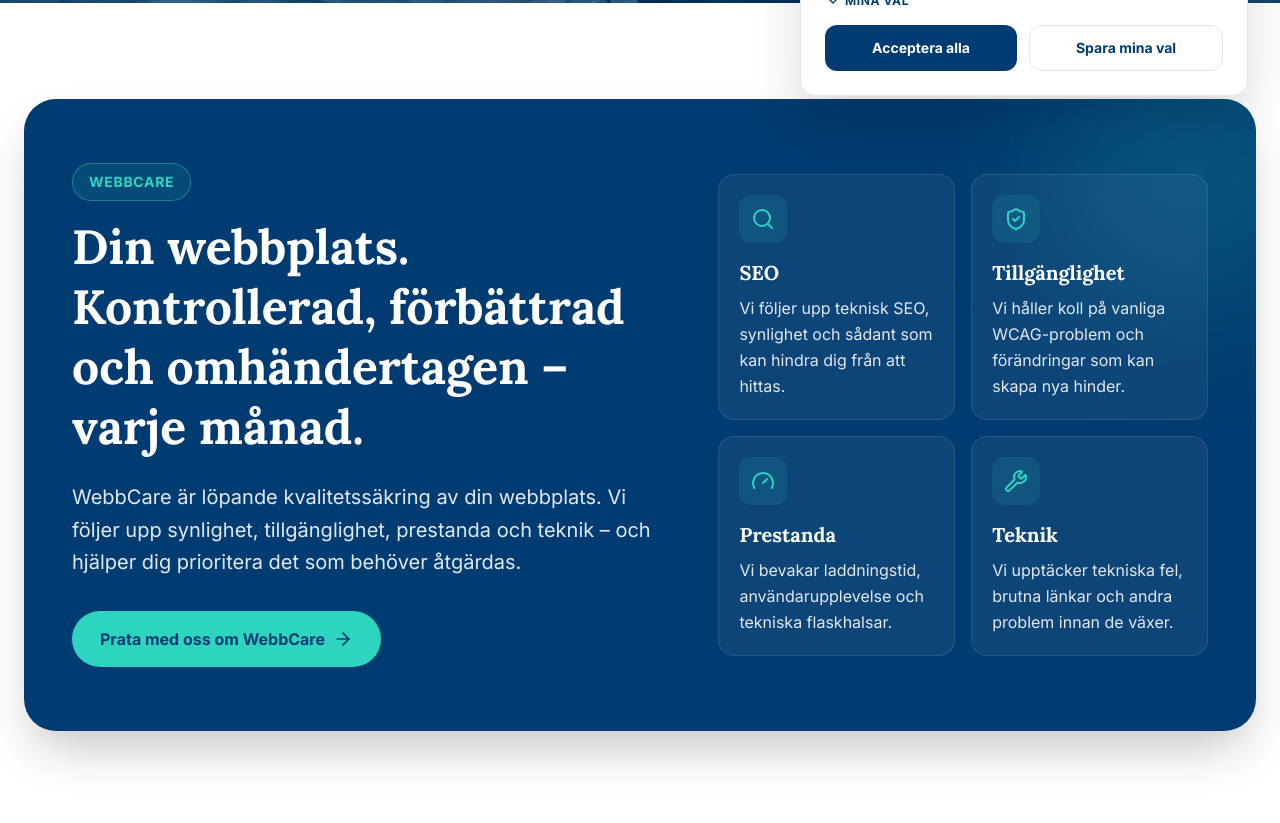
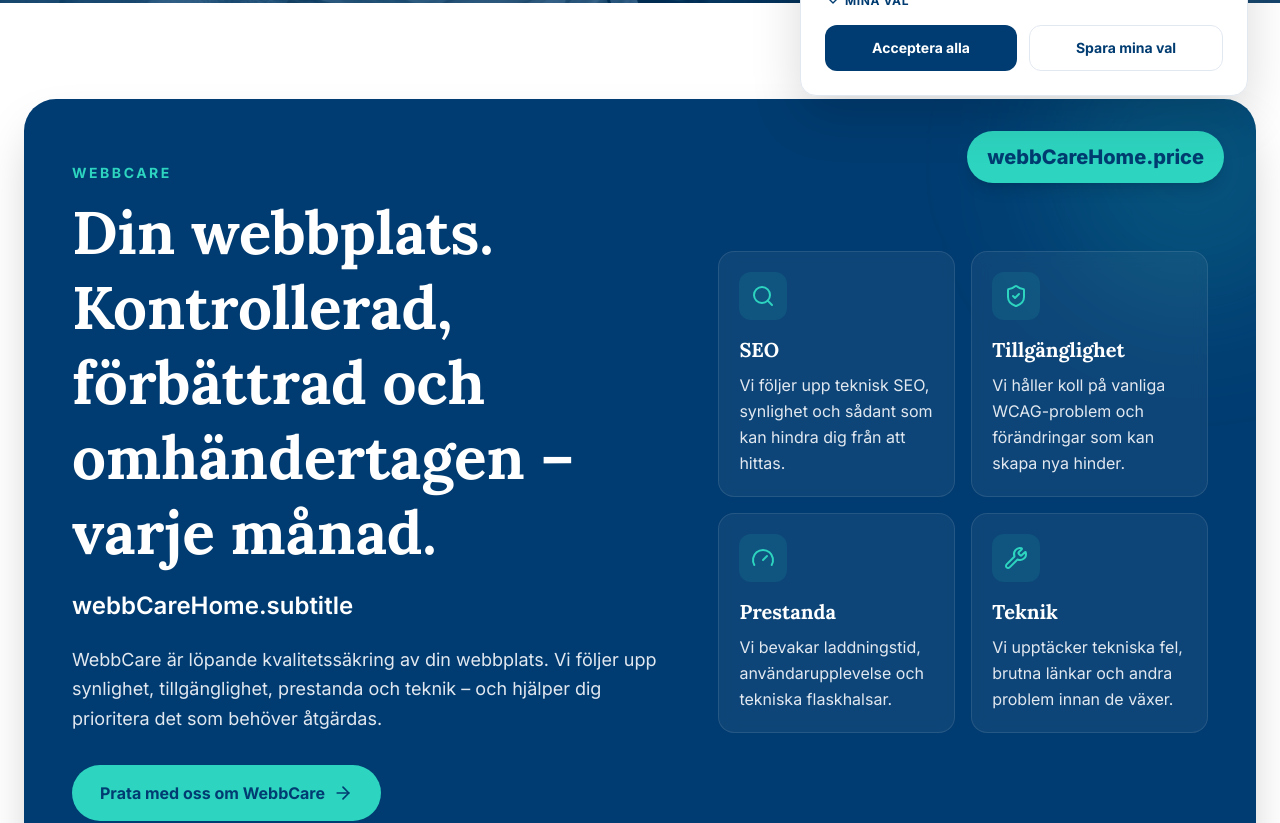
Before and after one commit to kimpa1962/bridgelys, a Next.js app: page /about-us in a window 1280 px wide. Shown: the part 680-1503 px from the top of the page. Built offline with nearby package versions, Linux system fonts and the light colour scheme; no server answers.

Commit message:
Strengthen WebbCare homepage offer

```diff
--- a/components/WebbCareFeature.tsx
+++ b/components/WebbCareFeature.tsx
@@ -25,26 +25,34 @@
             aria-hidden="true"
           />
 
-          <div className="relative z-10 grid gap-12 lg:grid-cols-[1.1fr_0.9fr] lg:items-center">
+          <div className="absolute right-6 top-6 z-20 rounded-full bg-brand-green-on-dark px-5 py-3 text-lg font-extrabold text-brand-navy shadow-lg md:right-8 md:top-8 md:text-xl">
+            {t("price")}
+          </div>
+
+          <div className="relative z-10 grid gap-12 pt-14 lg:grid-cols-[1.1fr_0.9fr] lg:items-center lg:pt-0">
             <div>
-              <p className="mb-4 inline-flex rounded-full border border-brand-green-on-dark/40 bg-brand-green-on-dark/10 px-4 py-2 text-sm font-bold uppercase tracking-wider text-brand-green-on-dark">
+              <p className="mb-3 text-sm font-bold uppercase tracking-[0.18em] text-brand-green-on-dark">
                 {t("eyebrow")}
               </p>
 
               <h2
                 id="webbcare-title"
-                className="font-display text-4xl font-bold leading-tight md:text-5xl"
+                className="font-display text-5xl font-bold leading-tight md:text-6xl"
               >
                 {t("title")}
               </h2>
 
-              <p className="mt-6 max-w-2xl text-lg leading-relaxed text-slate-200 md:text-xl">
+              <p className="mt-4 max-w-2xl text-xl font-semibold leading-relaxed text-white md:text-2xl">
+                {t("subtitle")}
+              </p>
+
+              <p className="mt-5 max-w-2xl text-lg leading-relaxed text-slate-200">
                 {t("description")}
               </p>
 
               <div className="mt-8">
                 <Link
-                  href="/contact"
+                  href="/services/webbcare"
                   className="inline-flex items-center gap-2 rounded-full bg-brand-green-on-dark px-7 py-4 font-bold text-brand-navy transition hover:brightness-105 focus:outline-none focus-visible:ring-2 focus-visible:ring-brand-green-on-dark focus-visible:ring-offset-2 focus-visible:ring-offset-brand-navy"
                 >
                   {t("cta")}
```
